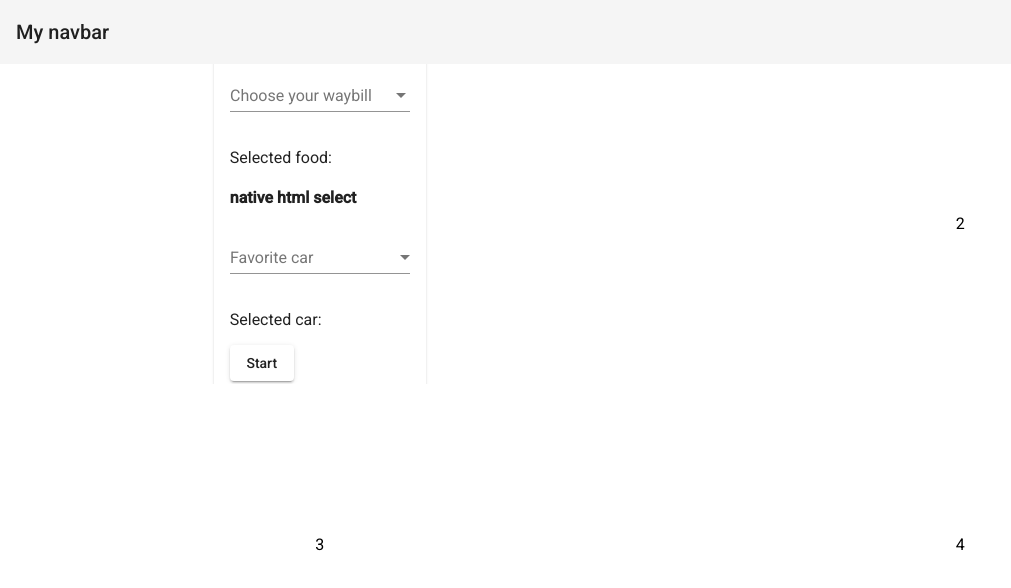
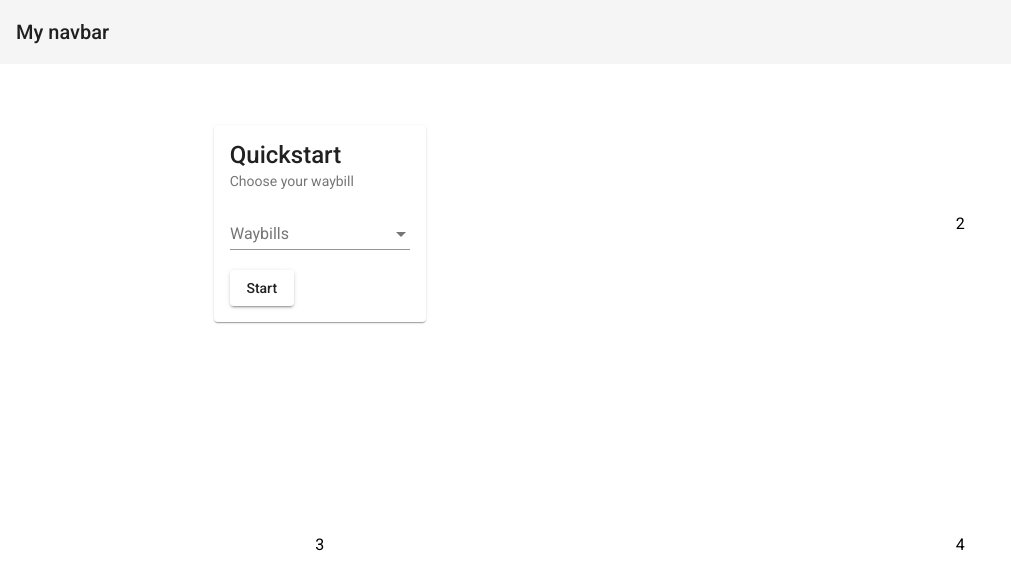
Before and after one commit to Kluckmuck/fortex, an Angular app in the folder fortex-front/: page /user-portal in a window 1280 px wide. Shown: the top 588 px of the page, without its empty margins (0-1011 px from the left). Built offline with nearby package versions, Linux system fonts and the light colour scheme.

Commit message:
quickstart component makes more sense. still no functionality

```diff
--- a/fortex-front/src/app/way-bill-create/way-bill-create.component.html
+++ b/fortex-front/src/app/way-bill-create/way-bill-create.component.html
@@ -1,22 +1,13 @@
 <mat-card class="waybillcreate-card">
+  <mat-card-title>Quickstart</mat-card-title>
+  <mat-card-subtitle>Choose your waybill</mat-card-subtitle>
     <mat-form-field>
-      <mat-select placeholder="Choose your waybill" [(ngModel)]="selectedValue" name="food">
+      <mat-select placeholder="Waybills" [(ngModel)]="selectedValue" name="food">
         <mat-option *ngFor="let food of foods" [value]="food.value">
           {{food.viewValue}}
         </mat-option>
       </mat-select>
     </mat-form-field>
-    <p> Selected food: {{selectedValue}} </p>
-    <h4>native html select</h4>
-    <mat-form-field>
-      <select matNativeControl placeholder="Favorite car" [(ngModel)]="selectedCar" name="car">
-        <option value="" disabled selected></option>
-        <option *ngFor="let car of cars" [value]="car.value">
-          {{car.viewValue}}
-        </option>
-      </select>
-    </mat-form-field>
-    <p> Selected car: {{selectedCar}} </p>
 
   <div class="waybillcreate-row">
     <a mat-raised-button routerLink="/user-portal" routerLinkActive="active">Start</a>
```
